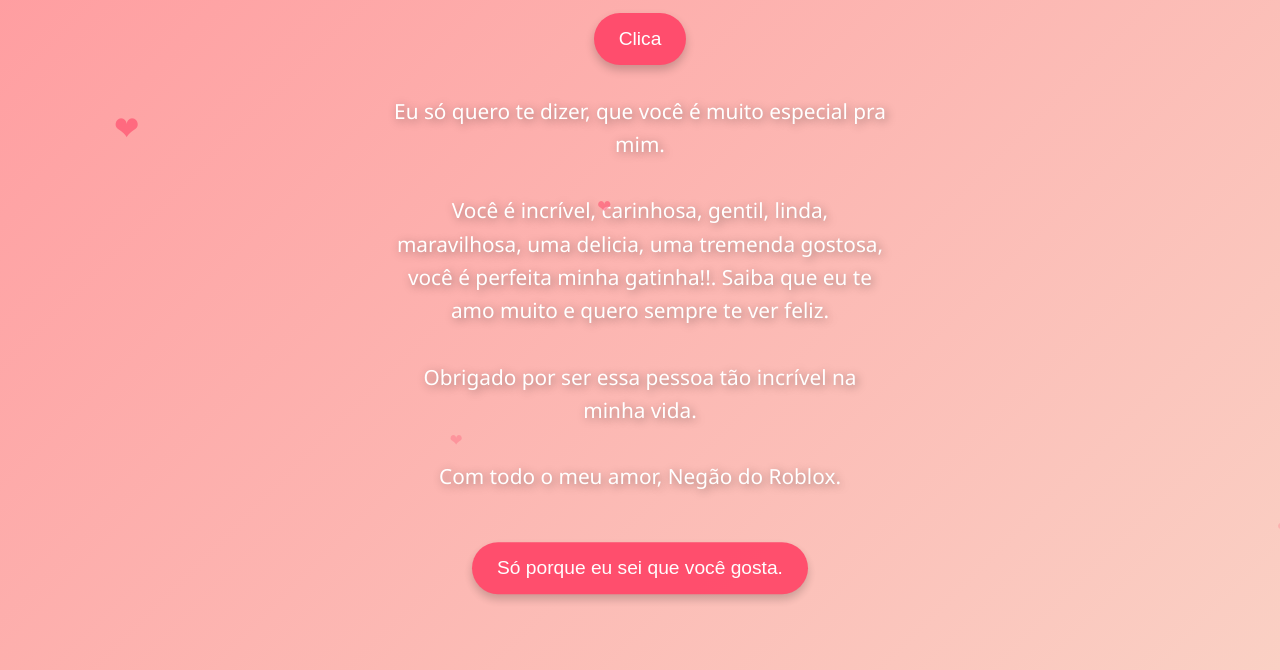
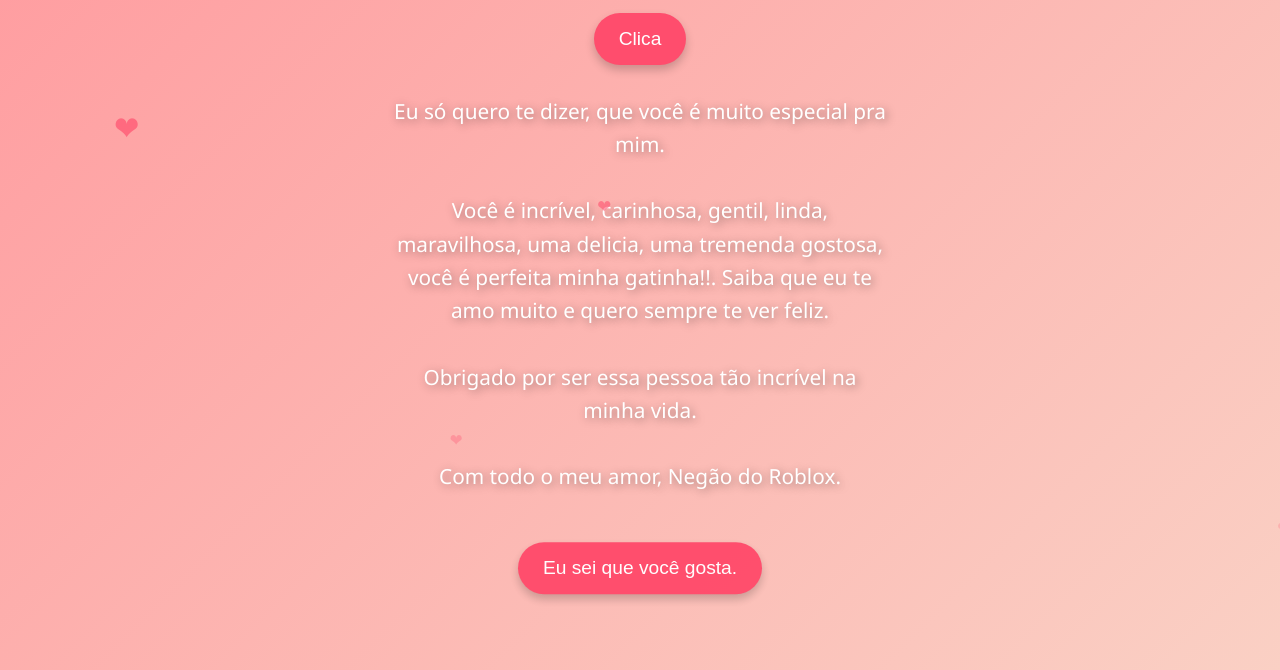
Before and after one commit to LeonardoGbc/souzzaa, a plain HTML site: page index.html in a window 1280 px wide. Both pictures are taken after a click on the button "Clica". Shown: the part 170-840 px from the top of the page. Drawn offline with Linux system fonts and the light colour scheme.

Commit message:
Update index.html

```diff
--- a/index.html
+++ b/index.html
@@ -91,7 +91,7 @@
     Com todo o meu amor, Negão do Roblox.<br><br>
 
     <!-- Botão da música -->
-    <button onclick="abrirMusica()">Só porque eu sei que você gosta.</button>
+    <button onclick="abrirMusica()">Eu sei que você gosta.</button>
   </div>
 
   <script>
```
